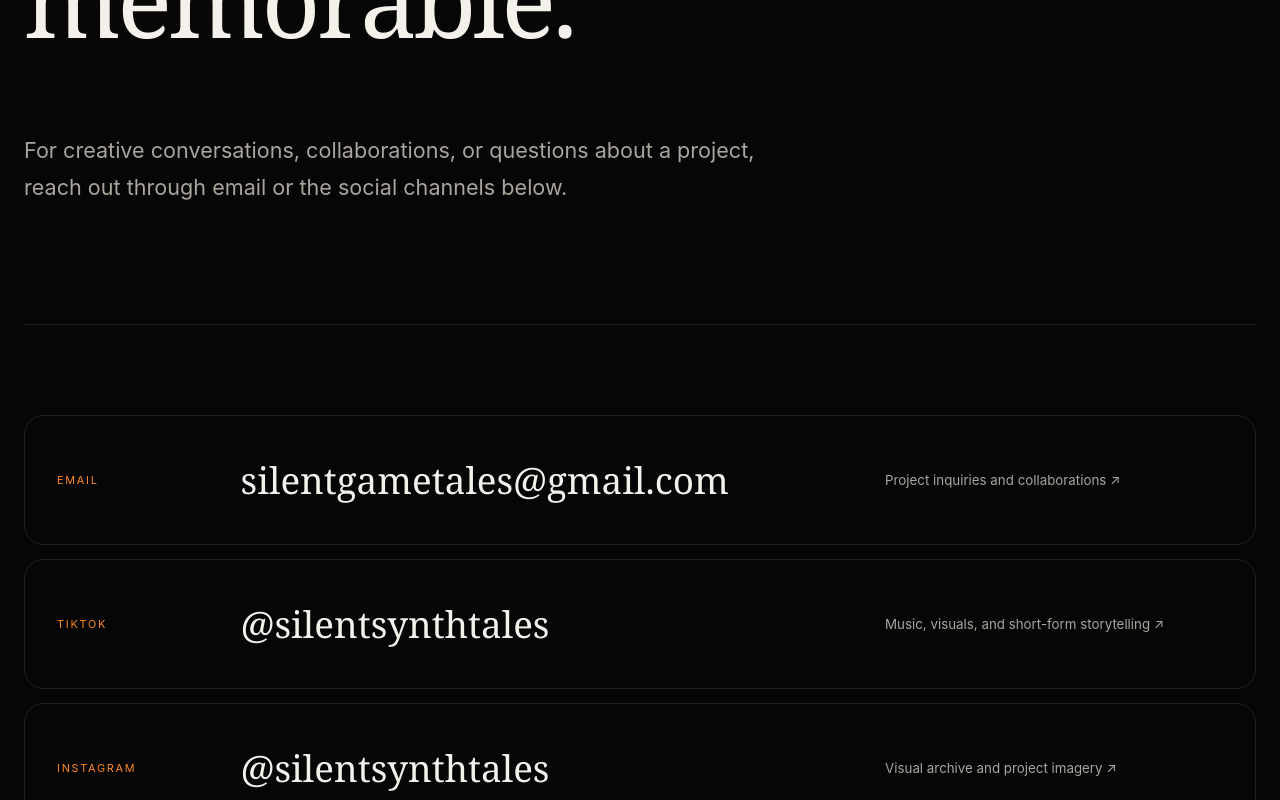
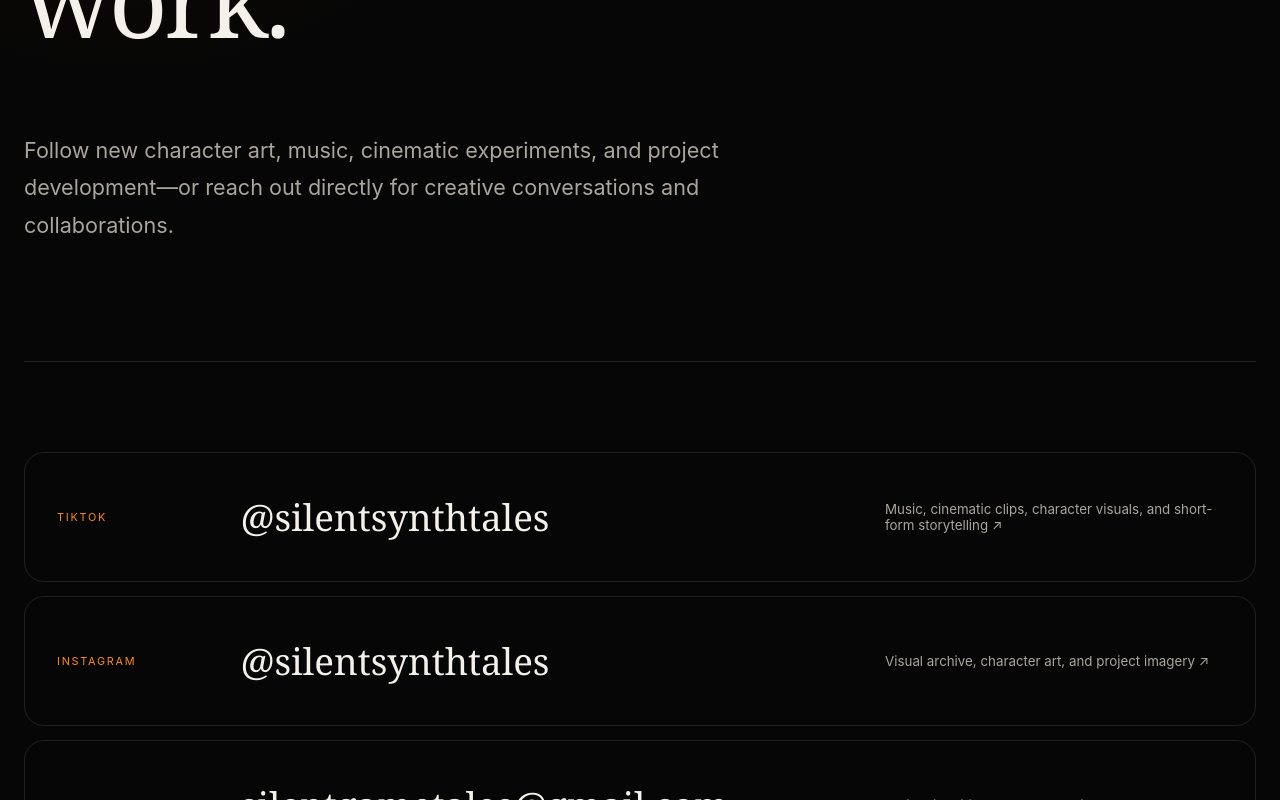
Before and after one commit to SilentGameTales/reno-kagenami-portfolio, a Next.js app: page /contact in a window 1280 px wide. Shown: the part 360-1160 px from the top of the page. Built offline with nearby package versions, Linux system fonts and the light colour scheme.

Commit message:
Make social channels prominent on contact page

```diff
--- a/app/contact/page.js
+++ b/app/contact/page.js
@@ -6,26 +6,26 @@ export default function ContactPage() {
   return (
     <>
       <PageHero
-        eyebrow="CONTACT"
-        title="Let’s build something memorable."
-        copy="For creative conversations, collaborations, or questions about a project, reach out through email or the social channels below."
+        eyebrow="CONTACT · FOLLOW"
+        title="Stay connected to the work."
+        copy="Follow new character art, music, cinematic experiments, and project development—or reach out directly for creative conversations and collaborations."
       />
-      <section className="contact-grid section-shell">
+      <section id="socials" className="contact-grid section-shell">
+        <a className="contact-card" href="https://www.tiktok.com/@silentsynthtales" target="_blank" rel="noreferrer">
+          <span>TIKTOK</span>
+          <strong>@silentsynthtales</strong>
+          <small>Music, cinematic clips, character visuals, and short-form storytelling ↗</small>
+        </a>
+        <a className="contact-card" href="https://www.instagram.com/silentsynthtales" target="_blank" rel="noreferrer">
+          <span>INSTAGRAM</span>
+          <strong>@silentsynthtales</strong>
+          <small>Visual archive, character art, and project imagery ↗</small>
+        </a>
         <a className="contact-card" href="mailto:silentgametales@gmail.com">
           <span>EMAIL</span>
           <strong>silentgametales@gmail.com</strong>
           <small>Project inquiries and collaborations ↗</small>
         </a>
-        <a className="contact-card" href="https://www.tiktok.com/@silentsynthtales" target="_blank" rel="noreferrer">
-          <span>TIKTOK</span>
-          <strong>@silentsynthtales</strong>
-          <small>Music, visuals, and short-form storytelling ↗</small>
-        </a>
-        <a className="contact-card" href="https://www.instagram.com/silentsynthtales" target="_blank" rel="noreferrer">
-          <span>INSTAGRAM</span>
-          <strong>@silentsynthtales</strong>
-          <small>Visual archive and project imagery ↗</small>
-        </a>
       </section>
     </>
   );
```
